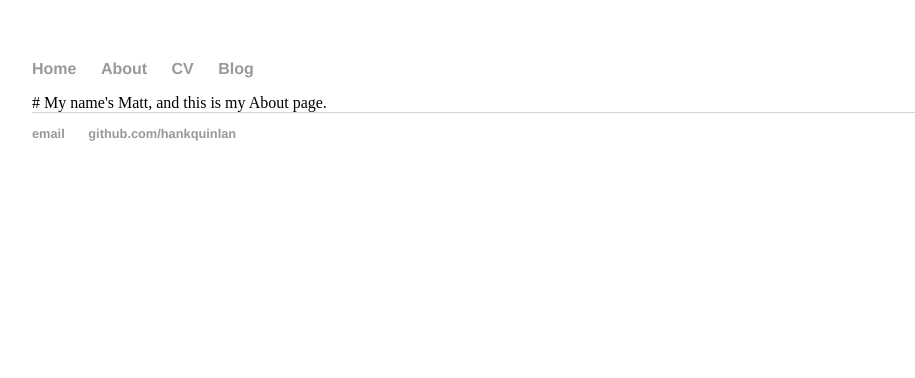
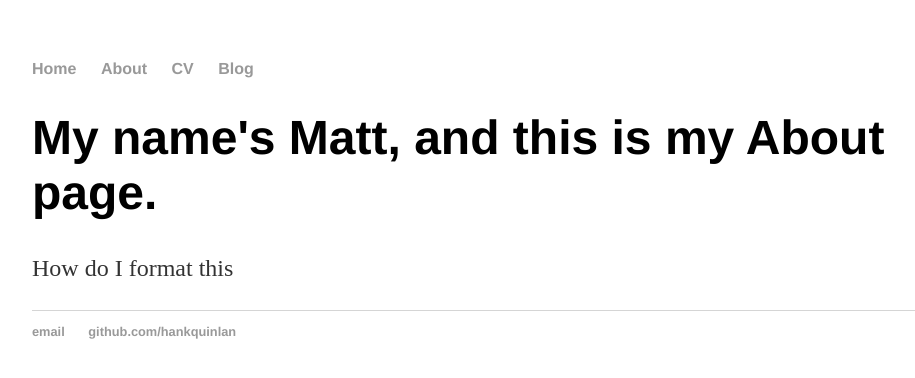
Before and after one commit to matthryknow/matthrynkow.github.io, a Jekyll site: the page built from about/index.html, in a window 1280 px wide. Shown: the top 378 px of the page, without its empty margins (160-1075 px from the left). Built offline with Jekyll 4.4.1, drawn with Linux system fonts in a browser that asks for light colours.

Commit message:
Update index.html

```diff
--- a/about/index.html
+++ b/about/index.html
@@ -1,6 +1,8 @@
 ---
 layout: default
-title: Hi, there!
+title: About
 ---
 
-# My name's Matt, and this is my About page.
+<h1> My name's Matt, and this is my About page. </h1>
+
+<p> How do I format this </p>
```
